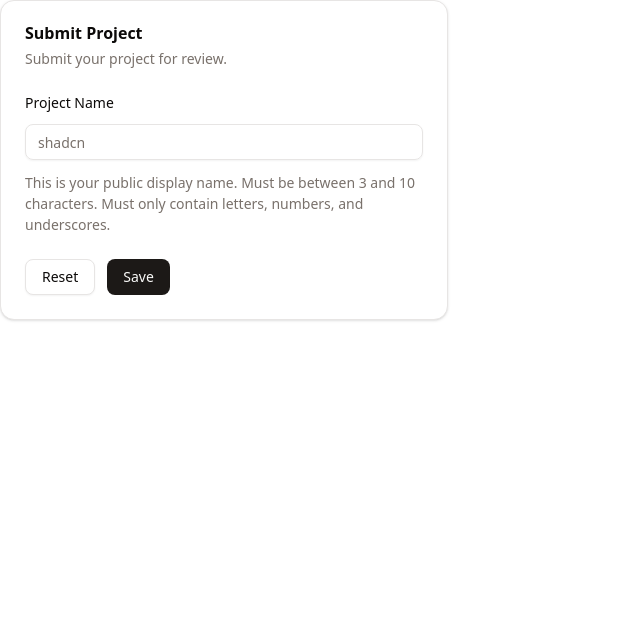
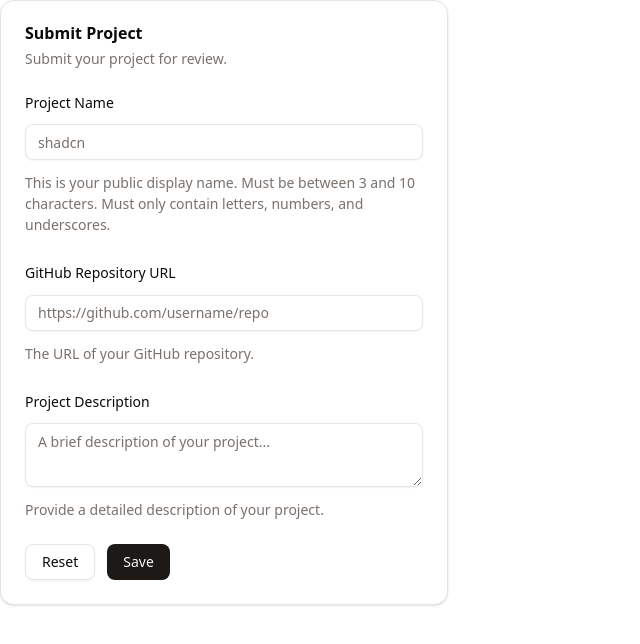
Before and after one commit to TheOrcDev/orcdev-project-review, a Next.js app: page / in a window 1280 px wide. Shown: the top 644 px of the page, without its empty margins (0-640 px from the left). Built offline with nearby package versions, Linux system fonts and the light colour scheme.

Commit message:
feat(app) enhance submit project form with GitHub URL and project description fields

```diff
--- a/components/forms/submit-project-form.tsx
+++ b/components/forms/submit-project-form.tsx
@@ -1,3 +1,4 @@
+/** biome-ignore-all lint/correctness/noChildrenProp: External component */
 "use client";
 
 import { useForm } from "@tanstack/react-form";
@@ -21,6 +22,7 @@ import {
   FieldLabel,
 } from "@/components/ui/field";
 import { Input } from "@/components/ui/input";
+import { Textarea } from "@/components/ui/textarea";
 
 const formSchema = z.object({
   projectName: z.string(),
@@ -38,7 +40,7 @@ export function SubmitProjectForm() {
     validators: {
       onSubmit: (values) => formSchema.parse(values),
     },
-    onSubmit: async ({ value }) => {
+    onSubmit: ({ value }) => {
       toast("You submitted the following values:", {
         description: (
           <pre className="mt-2 w-[320px] overflow-x-auto rounded-md bg-code p-4 text-code-foreground">
@@ -75,6 +77,7 @@ export function SubmitProjectForm() {
               children={(field) => {
                 const isInvalid =
                   field.state.meta.isTouched && !field.state.meta.isValid;
+
                 return (
                   <Field data-invalid={isInvalid}>
                     <FieldLabel htmlFor="form-tanstack-input-project-name">
@@ -103,6 +106,66 @@ export function SubmitProjectForm() {
               }}
               name="projectName"
             />
+            <form.Field
+              children={(field) => {
+                const isInvalid =
+                  field.state.meta.isTouched && !field.state.meta.isValid;
+                return (
+                  <Field data-invalid={isInvalid}>
+                    <FieldLabel htmlFor="form-tanstack-input-github-repo-url">
+                      GitHub Repository URL
+                    </FieldLabel>
+                    <Input
+                      aria-invalid={isInvalid}
+                      autoComplete="url"
+                      id="form-tanstack-input-github-repo-url"
+                      name={field.name}
+                      onBlur={field.handleBlur}
+                      onChange={(e) => field.handleChange(e.target.value)}
+                      placeholder="https://github.com/username/repo"
+                      type="url"
+                      value={field.state.value}
+                    />
+                    <FieldDescription>
+                      The URL of your GitHub repository.
+                    </FieldDescription>
+                    {isInvalid && (
+                      <FieldError errors={field.state.meta.errors} />
+                    )}
+                  </Field>
+                );
+              }}
+              name="gitHubRepoUrl"
+            />
+            <form.Field
+              children={(field) => {
+                const isInvalid =
+                  field.state.meta.isTouched && !field.state.meta.isValid;
+                return (
+                  <Field data-invalid={isInvalid}>
+                    <FieldLabel htmlFor="form-tanstack-input-project-description">
+                      Project Description
+                    </FieldLabel>
+                    <Textarea
+                      aria-invalid={isInvalid}
+                      id="form-tanstack-input-project-description"
+                      name={field.name}
+                      onBlur={field.handleBlur}
+                      onChange={(e) => field.handleChange(e.target.value)}
+                      placeholder="A brief description of your project..."
+                      value={field.state.value}
+                    />
+                    <FieldDescription>
+                      Provide a detailed description of your project.
+                    </FieldDescription>
+                    {isInvalid && (
+                      <FieldError errors={field.state.meta.errors} />
+                    )}
+                  </Field>
+                );
+              }}
+              name="projectDescription"
+            />
           </FieldGroup>
         </form>
       </CardContent>
@@ -111,7 +174,7 @@ export function SubmitProjectForm() {
           <Button onClick={() => form.reset()} type="button" variant="outline">
             Reset
           </Button>
-          <Button form="form-tanstack-input" type="submit">
+          <Button form="submit-project-form" type="submit">
             Save
           </Button>
         </Field>
```
